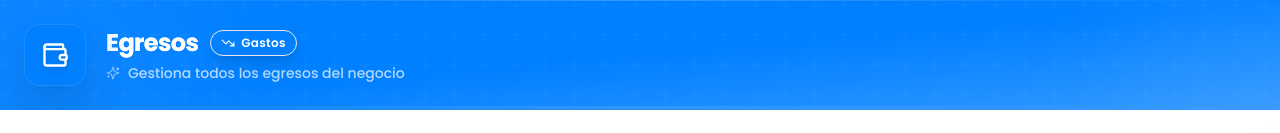
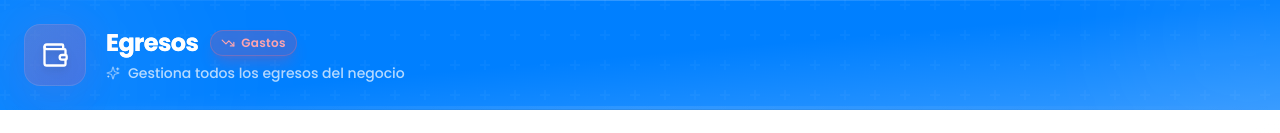
Before and after one commit to invaliderrors/motocar.app, a Next.js app: page /egresos in a window 1280 px wide. Shown: the top 133 px of the page. Built offline with nearby package versions, Linux system fonts and the light colour scheme; no server answers.

Commit message:
fix: update badge color from red to rose in expenses page header

```diff
--- a/app/egresos/page.tsx
+++ b/app/egresos/page.tsx
@@ -11,7 +11,7 @@ export default function ExpensesPage() {
         subtitle="Gestiona todos los egresos del negocio"
         badgeIcon={TrendingDown}
         badgeLabel="Gastos"
-        badgeColor="red"
+        badgeColor="rose"
       />
       <div className="flex-1 overflow-auto p-6 bg-gradient-to-br from-background via-background to-muted/20">
         <ExpenseTable />
```
